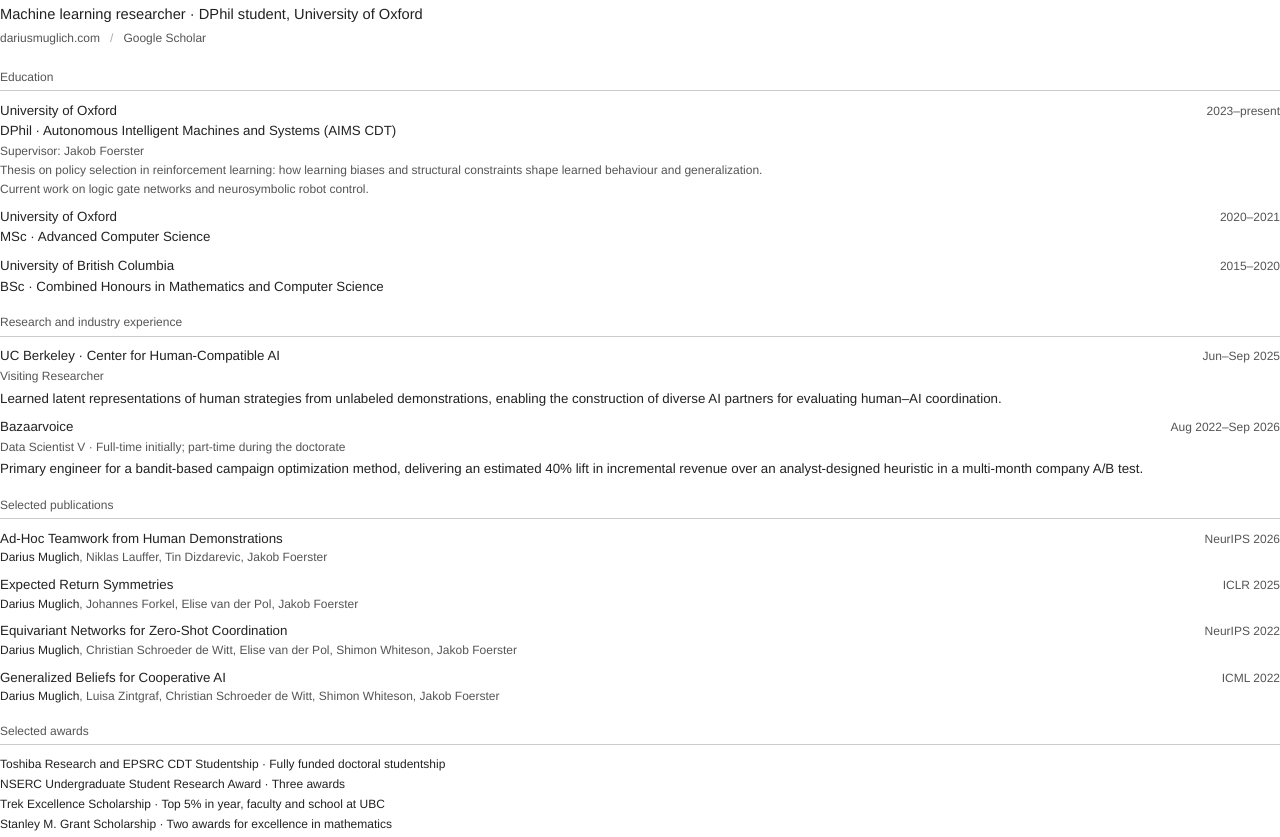
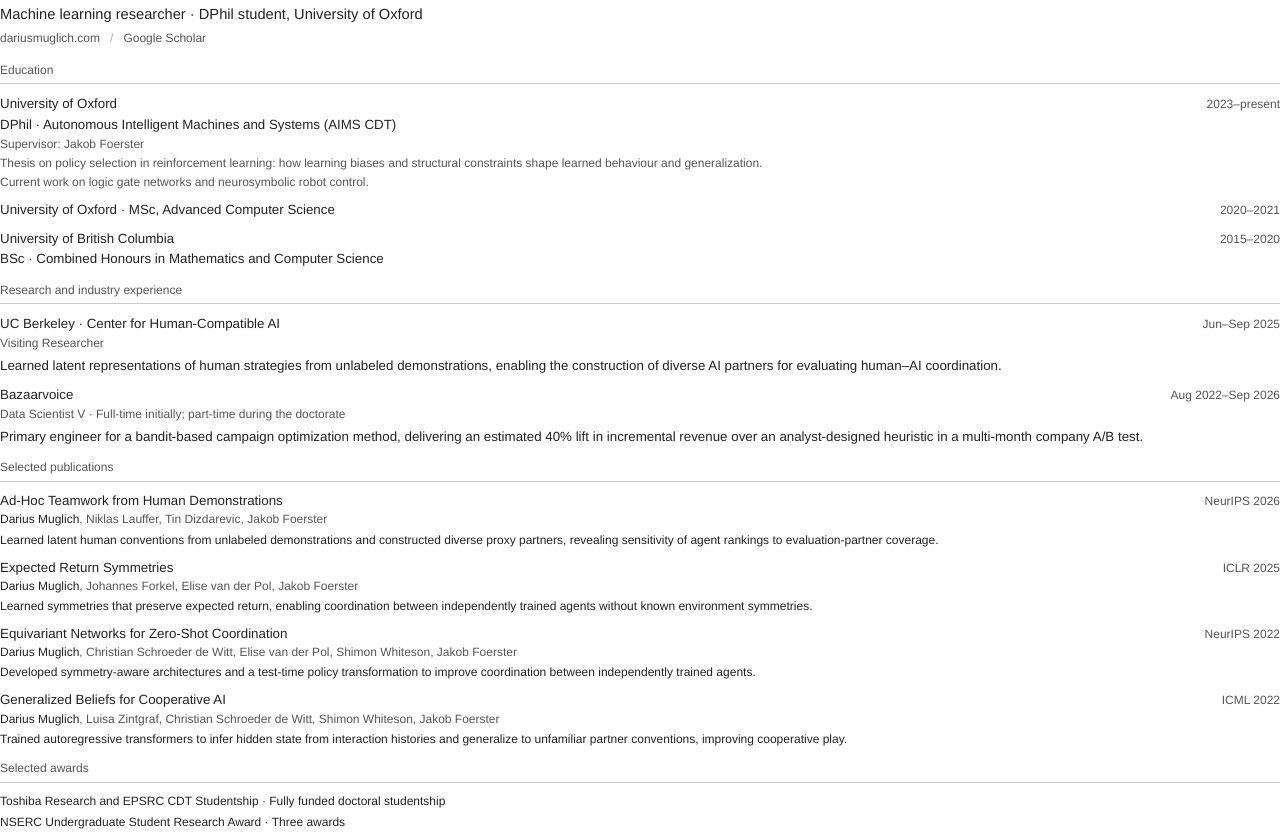
Before and after one commit to gfppoy/gfppoy, a plain HTML site: page documents/cv.html in a window 1280 px wide. Shown: the part 40-877 px from the top of the page. Drawn offline with Linux system fonts and the light colour scheme.

Commit message:
Explain publication contributions on homepage and CV

```diff
--- a/documents/cv.html
+++ b/documents/cv.html
@@ -8,12 +8,12 @@
 * { box-sizing: border-box; }
 body { margin: 0; color: #222; font: 10pt/1.35 "Helvetica Neue", Helvetica, Arial, sans-serif; -webkit-print-color-adjust: exact; print-color-adjust: exact; }
 a { color: inherit; text-decoration: none; }
-header { margin-bottom: 17pt; }
+header { margin-bottom: 12pt; }
 h1 { font-size: 25pt; line-height: 1.1; font-weight: 500; letter-spacing: -.6pt; margin: 0 0 6pt; }
 .subtitle { margin: 0 0 4pt; font-size: 11pt; }
 .links { margin: 0; font-size: 9pt; color: #555; }
 .links a + a::before { content: " / "; padding: 0 5pt; color: #aaa; }
-section { margin-top: 14pt; }
+section { margin-top: 10pt; }
 h2 { margin: 0 0 8pt; border-bottom: .5pt solid #ccc; padding-bottom: 4pt; font-size: 9pt; font-weight: 500; color: #555; }
 .entry { margin-bottom: 8pt; break-inside: avoid; }
 .row { display: flex; justify-content: space-between; align-items: baseline; gap: 12pt; }
@@ -29,6 +29,7 @@ p { margin: 2pt 0 0; }
 .awards { padding: 0; margin: 0; list-style: none; font-size: 9pt; }
 .awards li { margin-bottom: 3pt; }
 .awards strong { font-weight: 500; }
+.contribution { font-size: 9pt; margin-top: 3pt; line-height: 1.35; }
 </style>
 </head>
 <body>
@@ -47,8 +48,7 @@ p { margin: 2pt 0 0; }
 <p class="detail">Current work on logic gate networks and neurosymbolic robot control.</p>
 </div>
 <div class="entry">
-<div class="row"><h3>University of Oxford</h3><time>2020–2021</time></div>
-<p>MSc · Advanced Computer Science</p>
+<div class="row"><h3>University of Oxford · MSc, Advanced Computer Science</h3><time>2020–2021</time></div>
 </div>
 <div class="entry">
 <div class="row"><h3>University of British Columbia</h3><time>2015–2020</time></div>
@@ -73,18 +73,22 @@ p { margin: 2pt 0 0; }
 <div class="paper">
 <div class="row"><h3>Ad-Hoc Teamwork from Human Demonstrations</h3><time>NeurIPS 2026</time></div>
 <p class="authors"><strong>Darius Muglich</strong>, Niklas Lauffer, Tin Dizdarevic, Jakob Foerster</p>
+<p class="contribution">Learned latent human conventions from unlabeled demonstrations and constructed diverse proxy partners, revealing sensitivity of agent rankings to evaluation-partner coverage.</p>
 </div>
 <div class="paper">
 <div class="row"><h3><a href="https://proceedings.iclr.cc/paper_files/paper/2025/file/595a991a815e7a9d76a5580156d46f3d-Paper-Conference.pdf">Expected Return Symmetries</a></h3><time>ICLR 2025</time></div>
 <p class="authors"><strong>Darius Muglich</strong>, Johannes Forkel, Elise van der Pol, Jakob Foerster</p>
+<p class="contribution">Learned symmetries that preserve expected return, enabling coordination between independently trained agents without known environment symmetries.</p>
 </div>
 <div class="paper">
 <div class="row"><h3><a href="https://proceedings.neurips.cc/paper_files/paper/2022/file/29e4b51d45dc8f534260adc45b587363-Paper-Conference.pdf">Equivariant Networks for Zero-Shot Coordination</a></h3><time>NeurIPS 2022</time></div>
 <p class="authors"><strong>Darius Muglich</strong>, Christian Schroeder de Witt, Elise van der Pol, Shimon Whiteson, Jakob Foerster</p>
+<p class="contribution">Developed symmetry-aware architectures and a test-time policy transformation to improve coordination between independently trained agents.</p>
 </div>
 <div class="paper">
 <div class="row"><h3><a href="https://proceedings.mlr.press/v162/muglich22a/muglich22a.pdf">Generalized Beliefs for Cooperative AI</a></h3><time>ICML 2022</time></div>
 <p class="authors"><strong>Darius Muglich</strong>, Luisa Zintgraf, Christian Schroeder de Witt, Shimon Whiteson, Jakob Foerster</p>
+<p class="contribution">Trained autoregressive transformers to infer hidden state from interaction histories and generalize to unfamiliar partner conventions, improving cooperative play.</p>
 </div>
 </section>
 <section>
@@ -92,8 +96,6 @@ p { margin: 2pt 0 0; }
 <ul class="awards">
 <li><strong>Toshiba Research and EPSRC CDT Studentship</strong> · Fully funded doctoral studentship</li>
 <li><strong>NSERC Undergraduate Student Research Award</strong> · Three awards</li>
-<li><strong>Trek Excellence Scholarship</strong> · Top 5% in year, faculty and school at UBC</li>
-<li><strong>Stanley M. Grant Scholarship</strong> · Two awards for excellence in mathematics</li>
 </ul>
 </section>
 </body>
--- a/style.css
+++ b/style.css
@@ -67,6 +67,7 @@ h2 { margin: 0; color: var(--muted); font-size: 13px; line-height: 1.5; font-wei
 .publication h3 { margin: 0 0 8px; color: var(--ink); font-family: var(--sans); font-size: 19px; font-weight: 500; line-height: 1.4; letter-spacing: -0.018em; }
 .authors { margin: 0; font-size: 13px; line-height: 1.7; }
 .authors strong { font-weight: 500; color: var(--ink); }
+.publication-summary { max-width: 60em; margin: 9px 0 0; color: var(--body); font-size: 13px; line-height: 1.7; }
 .publication-details { display: flex; align-items: baseline; flex-wrap: wrap; gap: 14px 25px; margin-top: 11px; font-size: 12px; line-height: 1.5; }
 .venue { color: var(--muted); }
 .paper-links { display: flex; gap: 18px; }
@@ -103,7 +104,8 @@ h2 { margin: 0; color: var(--muted); font-size: 13px; line-height: 1.5; font-wei
   .publication h3 { font-size: 18px; }
   .publication-year { font-size: 11px; }
   .authors { font-size: 12px; }
-  .publication-details { gap: 9px 18px; }
+  .publication-summary { max-width: 60em; margin: 9px 0 0; color: var(--body); font-size: 13px; line-height: 1.7; }
+.publication-details { gap: 9px 18px; }
   .research-section { margin-top: 33px; }
   .research-item { grid-template-columns: minmax(0, 1fr); gap: 9px; }
   .research-item dt { font-size: 17px; }
```
Also changed, not shown: index.html (+4 -0 lines), 1 other file.
